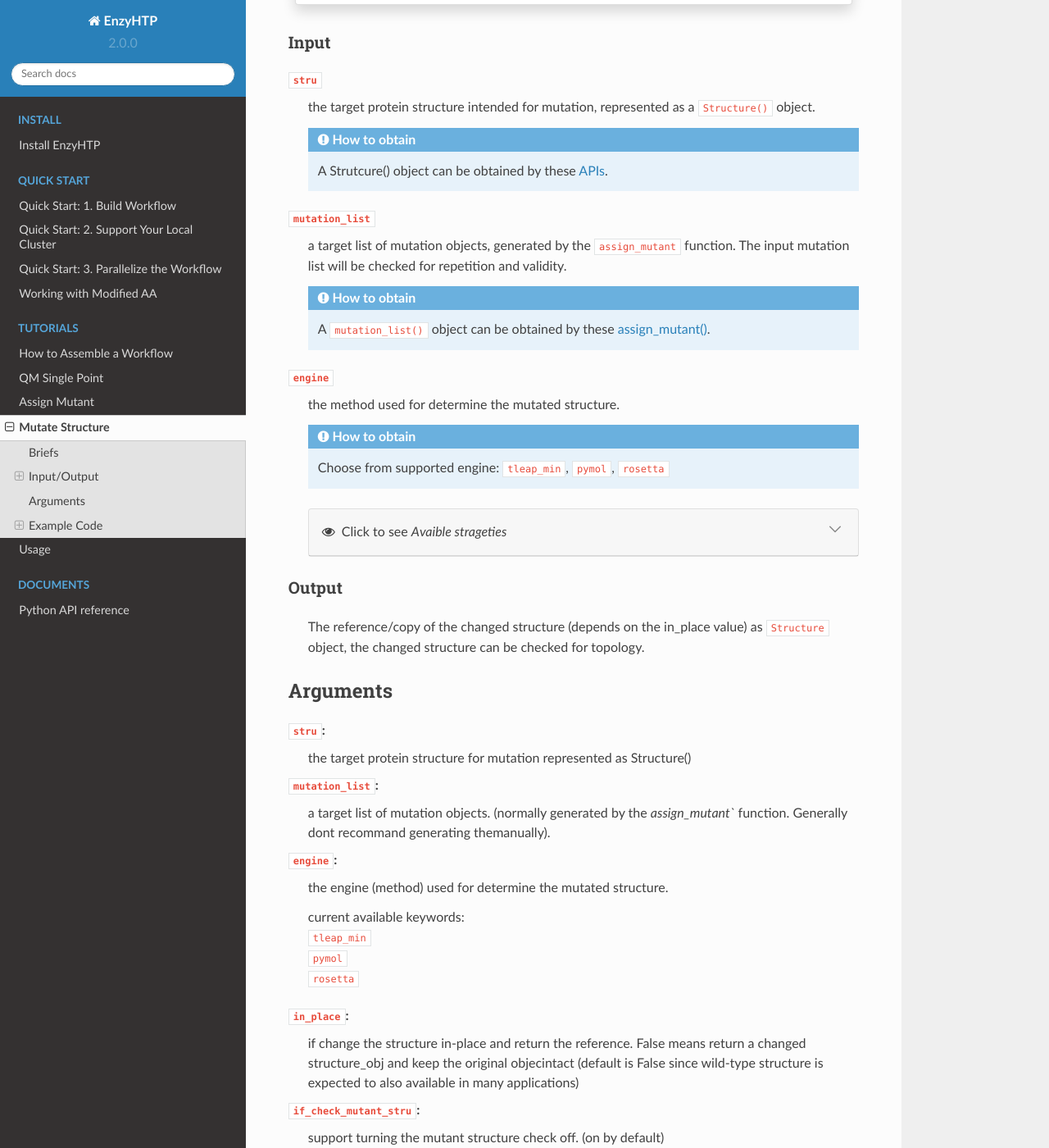
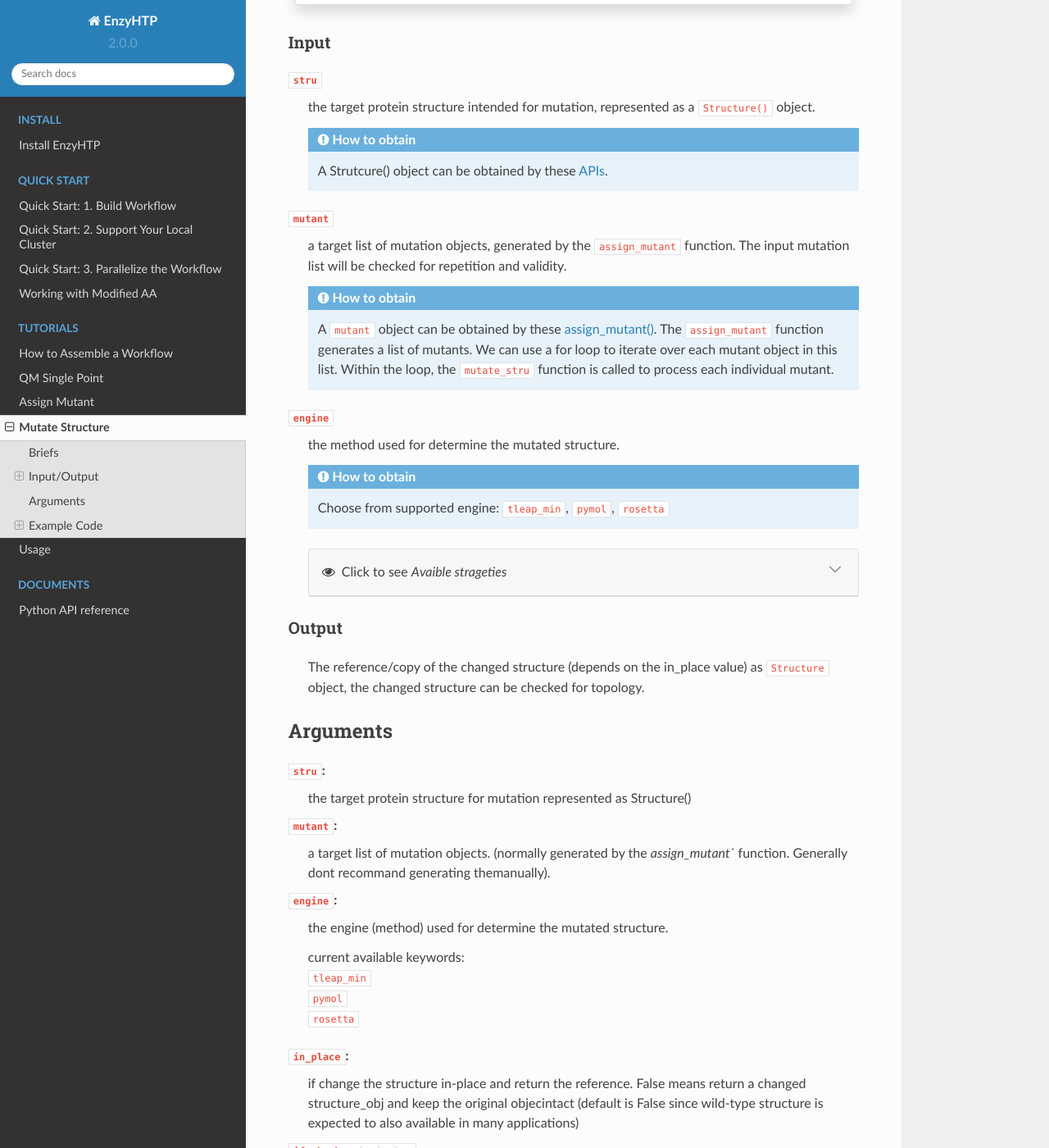
Before and after one commit to ChemBioHTP/enzyhtp_doc, a Sphinx documentation site: the page built from docs/source/sci_api_tutorial/mutate_stru.rst, in a window 1280 px wide and 1400 px high, scrolled down 715 px. Shown: the whole window at 82% size. Built offline with Sphinx 7.4.7 and the Read the Docs theme 2.0.0, drawn with Linux system fonts in a browser that asks for light colours.

Commit message:
update mutation tutorial

```diff
--- a/docs/source/sci_api_tutorial/mutate_stru.rst
+++ b/docs/source/sci_api_tutorial/mutate_stru.rst
@@ -36,12 +36,12 @@ Input
 
         | A Strutcure() object can be obtained by these `APIs <obtaining_stru.html>`_.
 
-``mutation_list``
+``mutant``
     a target list of mutation objects, generated by the ``assign_mutant`` function. The input mutation list will be checked for repetition and validity.
 
     .. admonition:: How to obtain
 
-        | A ``mutation_list()`` object can be obtained by these `assign_mutant() <assign_mutant.html>`_.
+        | A ``mutant`` object can be obtained by these `assign_mutant() <assign_mutant.html>`_. The ``assign_mutant`` function generates a list of mutants. We can use a for loop to iterate over each mutant object in this list. Within the loop, the ``mutate_stru`` function is called to process each individual mutant.
 
 ``engine``
     the method used for determine the mutated structure.
@@ -126,7 +126,7 @@ Arguments
 ``stru``:
     the target protein structure for mutation represented as Structure()
 
-``mutation_list``:
+``mutant``:
     a target list of mutation objects. (normally generated by the `assign_mutant`` function. Generally dont recommand generating themanually).
 
 ``engine``:
@@ -165,7 +165,7 @@ In this example, we perform assign mutations on a protein structure.
         obtained by reading from a PDB file using ``PDBParser().get_structure()``
         (See `Details <#input-output>`_)
 
-    ``mutation_list``
+    ``mutant``
         a target list of mutation objects, generated by the `assign_mutant <assign_mutant.html#mutant-pattern>`_
 
     ``engine``
```
